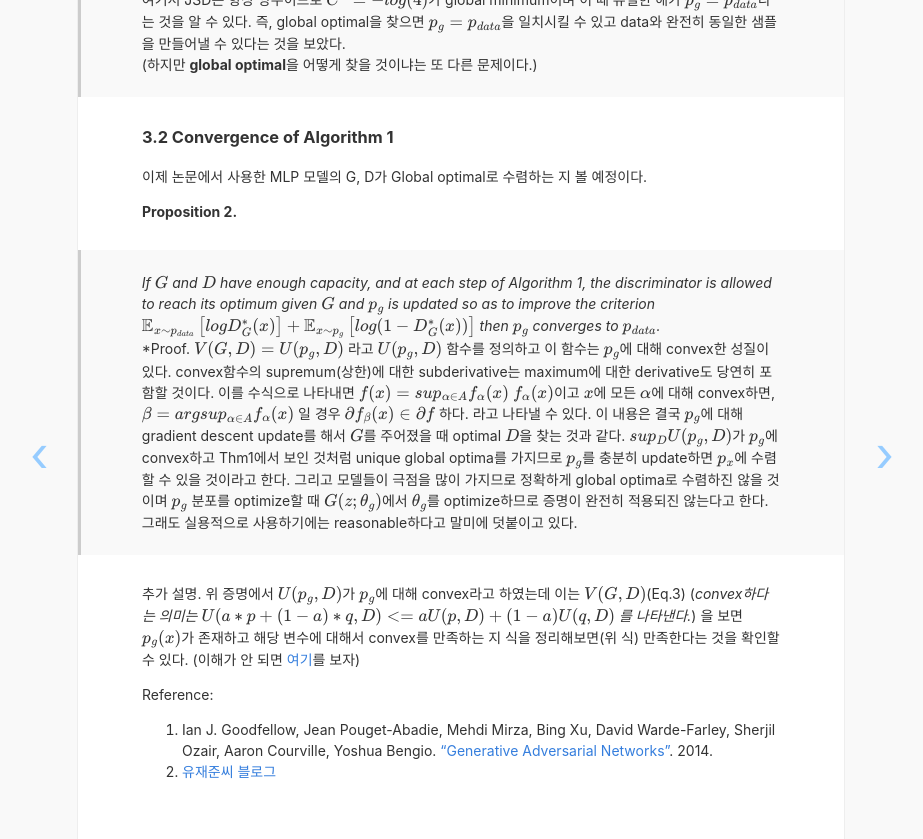
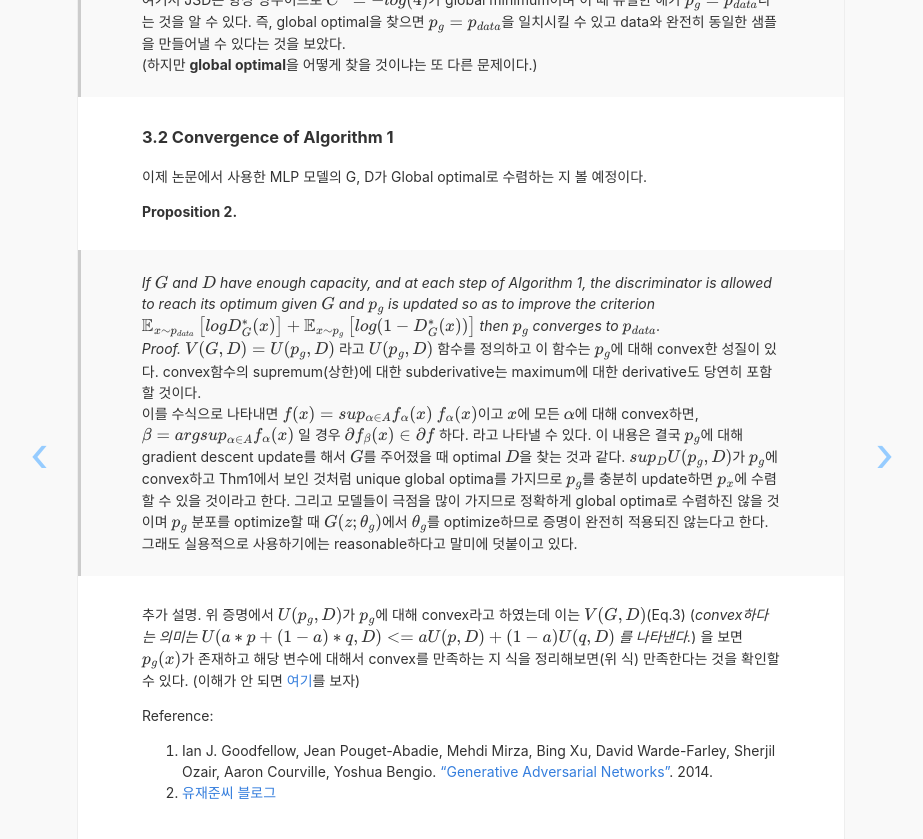
Before and after one commit to whikwon/deprecated_blog, a Jekyll site: the page built from _posts/2017-08-17-GAN.md, in a window 1280 px wide and 900 px high, scrolled down 2678 px. Shown: the top 839 px of the window, without its empty margins (179-1102 px from the left). Built offline with Jekyll 4.4.1, drawn with Linux system fonts in a browser that asks for light colours; nearby versions of some CDN libraries; formulas are drawn with MathJax 3; comment, search, counter and statistics services are not loaded.

Commit message:
Correction

```diff
--- a/_posts/2017-08-17-GAN.md
+++ b/_posts/2017-08-17-GAN.md
@@ -92,17 +92,16 @@
 is allowed to reach its optimum given $$G$$ and $$p_g$$ is updated so as to improve the criterion <br>
 $$\mathbb{E}_{x \sim p_{data}} \left[ log D^*_G(x) \right] + \mathbb{E}_{x\sim p_g}\left[ log(1-D^*_G(x)) \right]$$
 then $$p_g$$ converges to $$p_{data}$$.* <br>
-*Proof. $$V(G,D) = U(p_g, D)$$ 라고 $$U(p_g,D)$$ 함수를 정의하고 이 함수는 $$p_g$$에 대해 convex한 성질이 있다.
-convex함수의 supremum(상한)에 대한 subderivative는  maximum에 대한 derivative도 당연히 포함할 것이다.
-이를 수식으로 나타내면
- $$f(x) = sup_{\alpha \in A}f_{\alpha}(x)$$ $$f_{\alpha}(x)$$이고 $$x$$에 모든 $$\alpha$$에 대해 convex하면,
+*Proof.* $$V(G,D) = U(p_g, D)$$ 라고 $$U(p_g,D)$$ 함수를 정의하고 이 함수는 $$p_g$$에 대해 convex한 성질이 있다.
+convex함수의 supremum(상한)에 대한 subderivative는  maximum에 대한 derivative도 당연히 포함할 것이다. <br>
+이를 수식으로 나타내면 $$f(x) = sup_{\alpha \in A}f_{\alpha}(x)$$ $$f_{\alpha}(x)$$이고 $$x$$에 모든 $$\alpha$$에 대해 convex하면,
  $$\beta = argsup_{\alpha \in A}f_{\alpha}(x)$$ 일 경우 $$\partial f_{\beta}(x) \in \partial f$$ 하다.
  라고 나타낼 수 있다.
 이 내용은 결국 $$p_g$$에 대해 gradient descent update를 해서 $$G$$를 주어졌을 때 optimal $$D$$을 찾는 것과 같다.
 $$sup_D U(p_g,D)$$가 $$p_g$$에 convex하고 Thm1에서 보인 것처럼 unique global optima를 가지므로
 $$p_g$$를 충분히 update하면 $$p_x$$에 수렴할 수 있을 것이라고 한다.
 그리고 모델들이 극점을 많이 가지므로 정확하게 global optima로 수렴하진 않을 것이며
-$$p_g$$ 분포를 optimize할 때 $$G(z;\theta_g)$$에서 $$\theta_g$$를 optimize하므로 증명이 완전히 적용되진 않는다고 한다.
+$$p_g$$ 분포를 optimize할 때 $$G(z;\theta_g)$$에서 $$\theta_g$$를 optimize하므로 증명이 완전히 적용되진 않는다고 한다. <br>
 그래도 실용적으로 사용하기에는 reasonable하다고 말미에 덧붙이고 있다.
 
 추가 설명. 위 증명에서 $$U(p_g,D)$$가 $$p_g$$에 대해 convex라고 하였는데 이는 $$V(G,D)$$(Eq.3)
```
